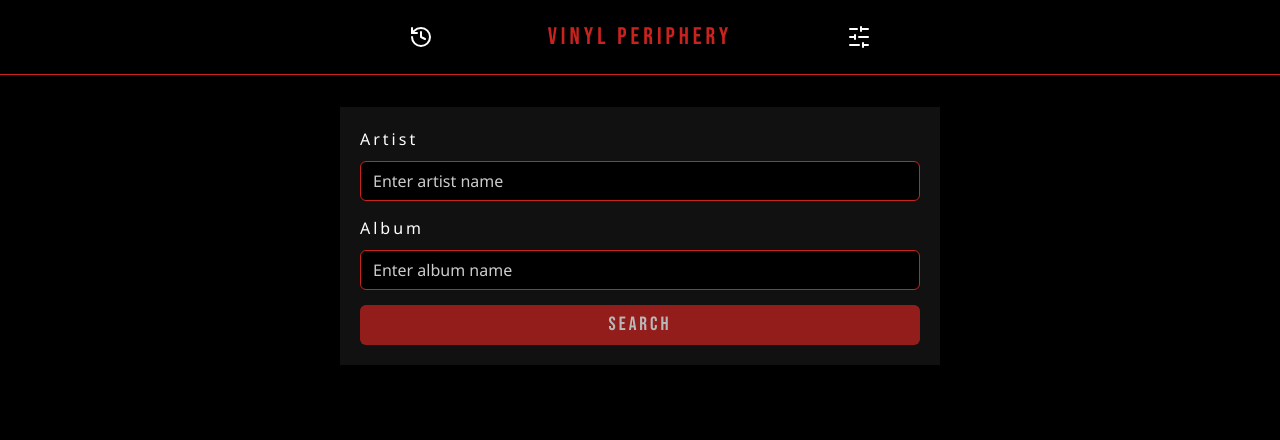
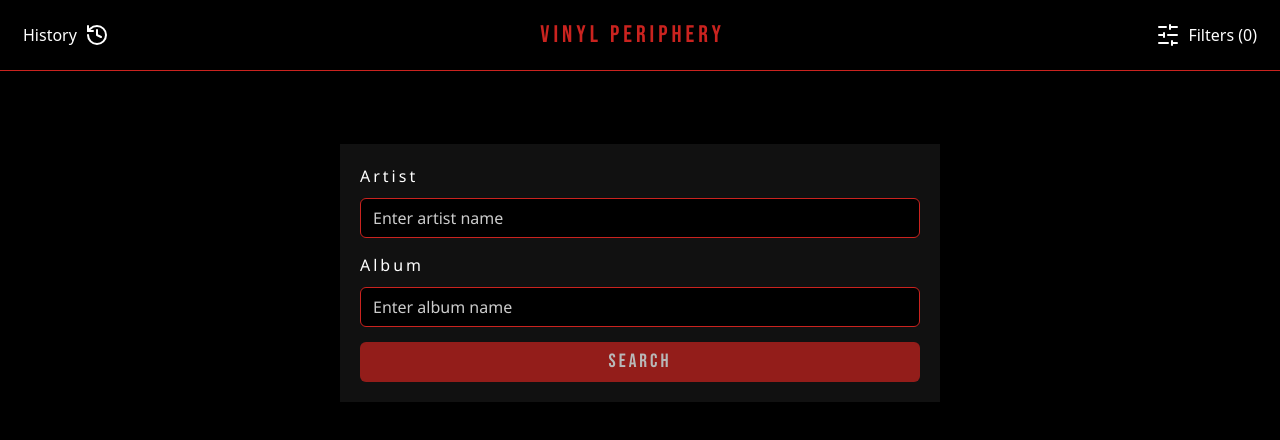
Before and after one commit to EricLusk-Jopson/vinyl-periphery, a React (Vite) app in the folder frontend/: page / in a window 1280 px wide. Shown: the top 440 px of the page. Built offline with nearby package versions, Linux system fonts and the light colour scheme; a web font is replaced by a local one.

Commit message:
header and release list styles

```diff
--- a/frontend/src/components/layout/Header.tsx
+++ b/frontend/src/components/layout/Header.tsx
@@ -51,16 +51,19 @@ export const Header: React.FC = () => {
         isVisible ? "translate-y-0" : "-translate-y-full"
       )}
     >
-      <div className="flex justify-between items-center px-md py-md max-w-lg mx-auto w-full">
+      <div className="flex justify-between items-center px-md py-md mx-auto w-full">
         <Sheet>
           <SheetTrigger asChild>
-            <button className="bg-transparent border-none text-text-primary p-sm hover:text-primary-main">
-              <History size={24} />
+            <button className="bg-transparent border-none text-text-primary p-2 hover:text-primary-main transition-colors flex items-center gap-2">
+              <span className="hidden md:inline text-base font-medium">
+                History
+              </span>{" "}
+              <History className="w-5 h-5 md:w-6 md:h-6" />
             </button>
           </SheetTrigger>
           <SheetContent
             side="left"
-            className="bg-bg-primary border-r border-primary-main z-modal overflow-y-auto overflow-x-hidden p-xl w-[500px]"
+            className="bg-bg-primary border-r border-primary-main z-modal overflow-y-auto overflow-x-hidden p-xl w-fit max-w-full "
           >
             <SheetHeader>
               <SheetTitle>History</SheetTitle>
@@ -78,8 +81,11 @@ export const Header: React.FC = () => {
 
         <Sheet>
           <SheetTrigger asChild>
-            <button className="bg-transparent border-none text-text-primary p-sm hover:text-primary-main">
-              <SlidersHorizontal size={24} />
+            <button className="bg-transparent border-none text-text-primary p-2 hover:text-primary-main transition-colors flex items-center gap-2">
+              <SlidersHorizontal className="w-5 h-5 md:w-6 md:h-6" />{" "}
+              <span className="hidden md:inline text-base font-medium">
+                Filters ({count})
+              </span>{" "}
             </button>
           </SheetTrigger>
           <SheetContent
--- a/frontend/src/components/resultsDisplay/HistoryPanel.tsx
+++ b/frontend/src/components/resultsDisplay/HistoryPanel.tsx
@@ -75,7 +75,7 @@ const HistoryItem: React.FC<HistoryItemProps> = ({
             disabled={isSaving}
             className={cn(
               "p-2 hover:text-primary-main transition-all",
-              "opacity-0 group-hover:opacity-100",
+              !isActive && "opacity-0 group-hover:opacity-100",
               isSaving && "opacity-50 cursor-not-allowed"
             )}
             aria-label={isSaved ? "Unsave search" : "Save search"}
@@ -95,7 +95,11 @@ const HistoryItem: React.FC<HistoryItemProps> = ({
                 onClick={(e) => {
                   e.stopPropagation();
                 }}
-                className="p-2 hover:text-destructive opacity-0 group-hover:opacity-100 transition-opacity"
+                className={cn(
+                  "p-2 hover:text-destructive transition-all",
+                  !isActive && "opacity-0 group-hover:opacity-100",
+                  isSaving && "opacity-50 cursor-not-allowed"
+                )}
                 aria-label="Delete search"
               >
                 <Trash2 size={16} />
--- a/frontend/src/components/resultsDisplay/ReleaseList.tsx
+++ b/frontend/src/components/resultsDisplay/ReleaseList.tsx
@@ -13,35 +13,40 @@ export const ReleaseList: React.FC<{ searchId: string }> = ({ searchId }) => {
   if (!search) return null;
 
   return (
-    <section className="w-full bg-bg-secondary p-lg">
-      <span className="flex justify-between">
-        <h2 className="font-primary text-lg tracking-normal text-text-primary mb-md">
+    <section className="w-full bg-bg-secondary p-4 sm:p-lg">
+      <span className="flex flex-col sm:flex-row justify-between gap-2 sm:gap-0 mt-4 mb-6">
+        <h2 className="font-primary text-base sm:text-lg tracking-normal text-text-primary">
+          <span className="line-clamp-1">
             {search.searchParams.artist} - {search.searchParams.album}
+          </span>
         </h2>
-        <h2 className="font-primary text-lg tracking-normal text-text-primary mb-md">
+        <h2 className="font-primary text-base sm:text-lg tracking-normal text-text-primary whitespace-nowrap">
           {count} Filtered Releases
         </h2>
       </span>
-      <div className="flex flex-col p-md gap-md">
+      <div className="flex flex-col p-2 sm:p-md gap-5">
         {releases.map((release) => (
           <Card
             key={release.id}
-            className="max-w-[80%] w-[1000px] mx-auto border-primary-main bg-bg-primary"
+            className="w-full sm:max-w-[90%] lg:max-w-[80%] mx-auto border-primary-main bg-bg-primary"
           >
             <CardHeader className="pb-0">
-              <CardTitle className="font-primary text-md tracking-normal text-text-primary mb-sm flex justify-between">
-                <span>
-                  {release.artist} - {release.title}{" "}
+              <CardTitle className="font-primary text-sm sm:text-md tracking-normal text-text-primary mb-sm">
+                <div className="flex flex-col sm:flex-row justify-between gap-1 sm:gap-4">
+                  <span className="truncate">
+                    {release.artist} - {release.title}
                   </span>
-                <span>
-                  {(release.score * 100).toFixed(0)} /
-                  {(release.confidence * 100).toFixed(0)}
+                  <span className="whitespace-nowrap">
+                    Match Score:{" "}
+                    {(100 * release.score * release.confidence).toFixed(0)}%
                   </span>
+                </div>
               </CardTitle>
             </CardHeader>
-            <CardContent className="flex flex-col gap-sm">
-              <p className="text-text-secondary font-secondary text-sm mt-md">
-                Active Contributors:{" "}
+            <CardContent className="flex flex-col gap-2">
+              <p className="text-text-secondary font-secondary text-xs sm:text-sm mt-2">
+                <span className="font-medium">Active Contributors: </span>
+                <span className="line-clamp-2">
                   {Array.from(
                     new Set(
                       release.activeContributors
@@ -53,6 +58,7 @@ export const ReleaseList: React.FC<{ searchId: string }> = ({ searchId }) => {
                         )
                     )
                   ).join(", ")}
+                </span>
               </p>
             </CardContent>
           </Card>
--- a/frontend/src/components/searchForm/SearchForm.tsx
+++ b/frontend/src/components/searchForm/SearchForm.tsx
@@ -42,7 +42,7 @@ export const SearchForm: React.FC<SearchFormProps> = ({
     <form
       onSubmit={handleSubmit}
       aria-busy={isSearching}
-      className="grid gap-md max-w-[600px] mx-auto my-2xl p-lg bg-bg-secondary"
+      className="grid gap-md max-w-[600px] mx-auto my-2xl mt-28 p-lg bg-bg-secondary"
     >
       <div className="grid gap-sm">
         <Label
```
Lines whose indentation alone changed are shown as unchanged.
